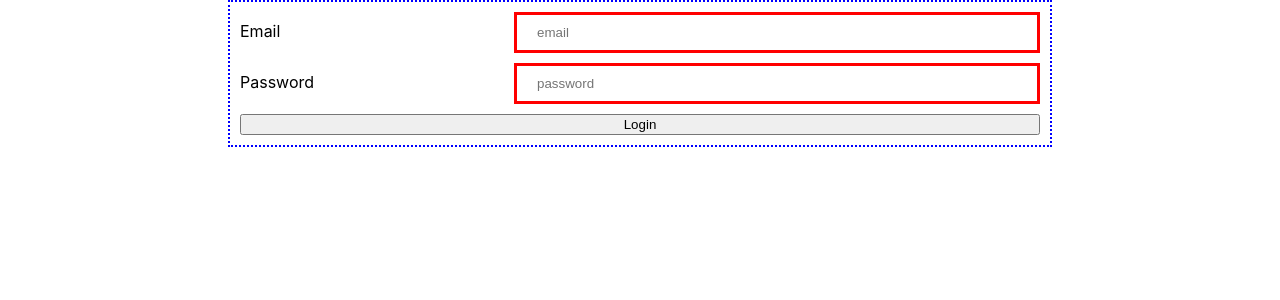
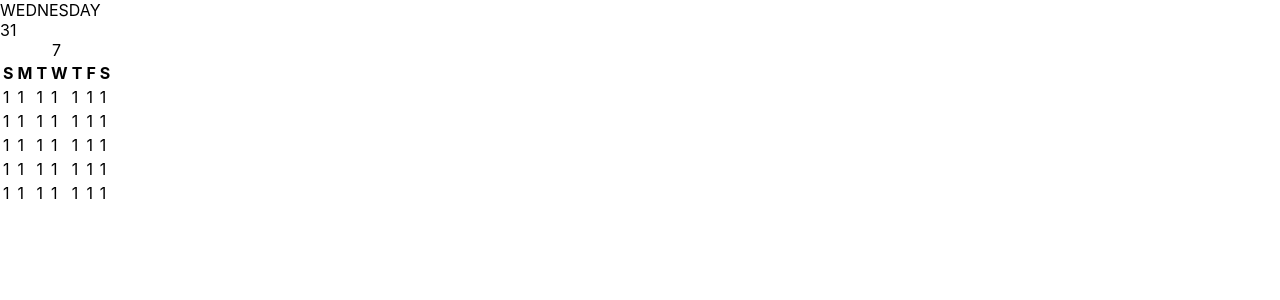
Before and after one commit to Vladislav-Rurak/react-app, a React (Create React App) app: page / in a window 1280 px wide. Shown: the top 300 px of the page. Built offline with nearby package versions, Linux system fonts and the light colour scheme.

Commit message:
Add Calendar

```diff
--- a/package.json
+++ b/package.json
@@ -7,6 +7,7 @@
     "@testing-library/react": "^13.3.0",
     "@testing-library/user-event": "^13.5.0",
     "classnames": "^2.3.2",
+    "date-fns": "^2.29.3",
     "mdi-react": "^9.0.0",
     "react": "^18.2.0",
     "react-dom": "^18.2.0",
--- a/src/App.js
+++ b/src/App.js
@@ -1,5 +1,5 @@
-import LoginForm from "./components/LoginForm";
+import Calendar from "./components/Calendar";
 
-const App = () => <LoginForm />;
+const App = () => <Calendar />;
 
 export default App;
--- /dev/null
+++ b/src/components/Calendar/CurrentDay/index.js
@@ -0,0 +1,32 @@
+import {
+  getDate,
+  getDay,
+} from "date-fns";
+import React from "react";
+
+const FULL_WEEK_DAYS = [
+  "SUNDAY",
+  "MONDAY",
+  "TUESDAY",
+  "WEDNESDAY",
+  "THIRTDAY",
+  "FRIDAY",
+  "SATURDAY",
+];
+
+function CurrentDay({ currentDate }) {
+  return (
+    <section>
+      <div>
+        {
+          FULL_WEEK_DAYS[
+            getDay(currentDate)
+          ]
+        }
+      </div>
+      <div>{getDate(currentDate)}</div>
+    </section>
+  );
+}
+
+export default CurrentDay;
--- /dev/null
+++ b/src/components/Calendar/Month/index.js
@@ -0,0 +1,110 @@
+import { getMonth } from "date-fns";
+import React from "react";
+
+const WEEK_DAYS = [
+  "S",
+  "M",
+  "T",
+  "W",
+  "T",
+  "F",
+  "S",
+];
+
+const YEAR_MONTH = [
+  "JANUARY",
+  "FEBRUARY",
+  "MARCH",
+  "APRIL",
+  "MAY",
+  "JUNE",
+  "JULY",
+  "AUGUST",
+  "SEPTEMBER",
+  "OCTOBER",
+  "NOVEMBER",
+  "DECEMBER",
+];
+
+const getWeekDays = () =>
+  WEEK_DAYS.map((d) => <th>{d}</th>);
+
+const getMonthName = () =>
+  YEAR_MONTH.map((m) => (
+    <span>{m} </span>
+  ));
+
+function Month({ currentDate }) {
+  function MonthName(i) {
+    if (
+      getMonth(currentDate) ==
+      YEAR_MONTH[i]
+    ) {
+      return getMonthName(
+        YEAR_MONTH[i]
+      );
+    }
+  }
+  return (
+    <section>
+      <table>
+        <caption>
+          {MonthName(YEAR_MONTH)}
+          {getMonth(currentDate)}
+        </caption>
+        <thead>
+          <tr>{getWeekDays()}</tr>
+        </thead>
+        <tbody>
+          <tr>
+            <td>1</td>
+            <td>1</td>
+            <td>1</td>
+            <td>1</td>
+            <td>1</td>
+            <td>1</td>
+            <td>1</td>
+          </tr>
+          <tr>
+            <td>1</td>
+            <td>1</td>
+            <td>1</td>
+            <td>1</td>
+            <td>1</td>
+            <td>1</td>
+            <td>1</td>
+          </tr>
+          <tr>
+            <td>1</td>
+            <td>1</td>
+            <td>1</td>
+            <td>1</td>
+            <td>1</td>
+            <td>1</td>
+            <td>1</td>
+          </tr>
+          <tr>
+            <td>1</td>
+            <td>1</td>
+            <td>1</td>
+            <td>1</td>
+            <td>1</td>
+            <td>1</td>
+            <td>1</td>
+          </tr>
+          <tr>
+            <td>1</td>
+            <td>1</td>
+            <td>1</td>
+            <td>1</td>
+            <td>1</td>
+            <td>1</td>
+            <td>1</td>
+          </tr>
+        </tbody>
+      </table>
+    </section>
+  );
+}
+
+export default Month;
--- /dev/null
+++ b/src/components/Calendar/index.js
@@ -0,0 +1,41 @@
+import React, {
+  Component,
+} from "react";
+import CurrentDay from "./CurrentDay";
+import Month from "./Month";
+
+class Calendar extends Component {
+  constructor(props) {
+    super(props);
+
+    this.state = {
+      currentDate: new Date(),
+      date: new Date(),
+    };
+  }
+
+  render() {
+    const { date, currentDate } =
+      this.state;
+
+    return (
+      <article>
+        <CurrentDay
+          currentDate={currentDate}
+        />
+        <Month
+          date={date}
+          currentDate={currentDate}
+        />
+      </article>
+    );
+  }
+}
+
+export default Calendar;
+
+// Calendar
+// CurrentDay
+// Month
+//   [Week]
+//     [Days]
```
Also changed, not shown: src/components/Calendar/Days/index.js (added), src/components/Calendar/Week/index.js (added), 1 other file (tests, documents, lock files or other folders).
